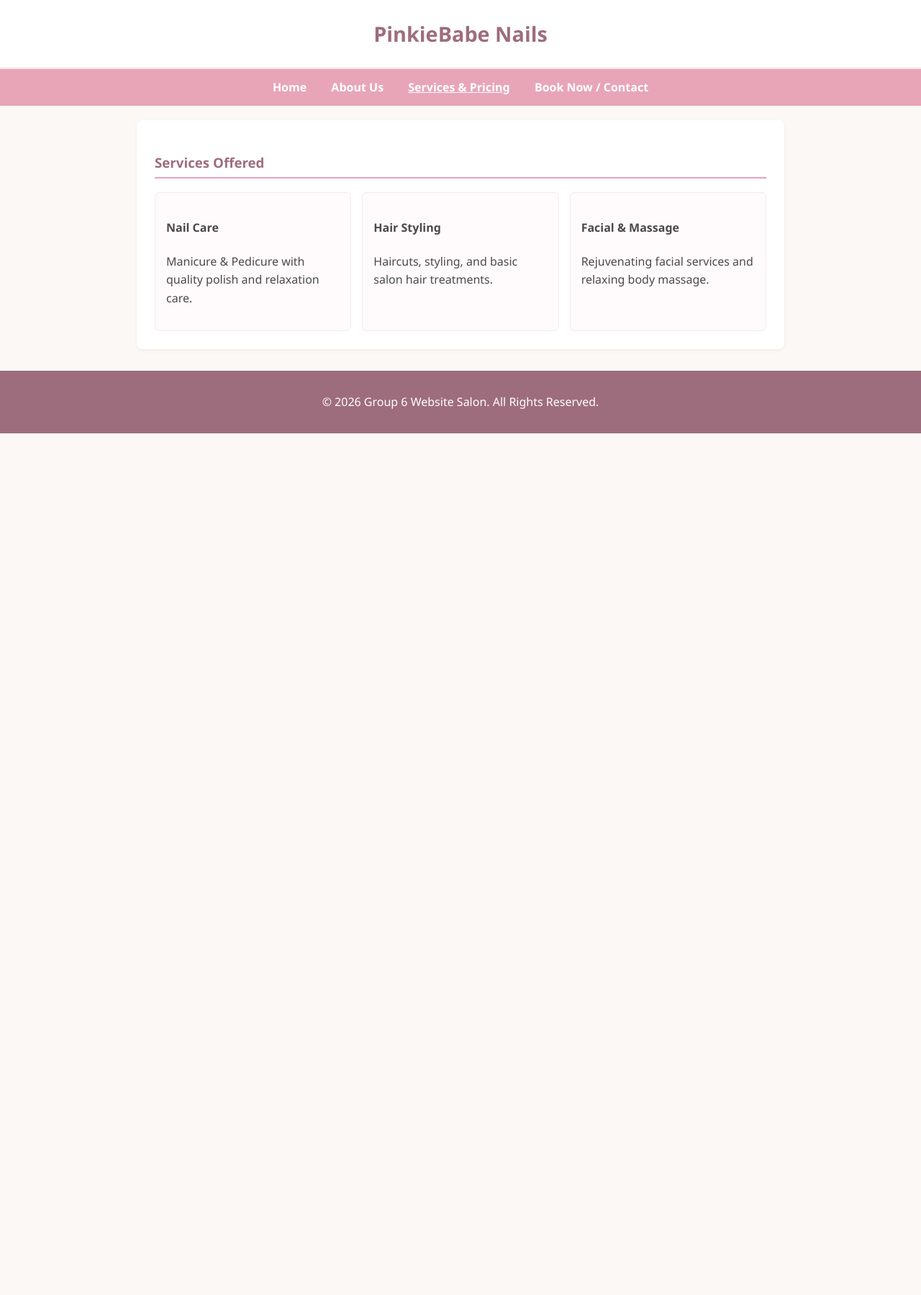
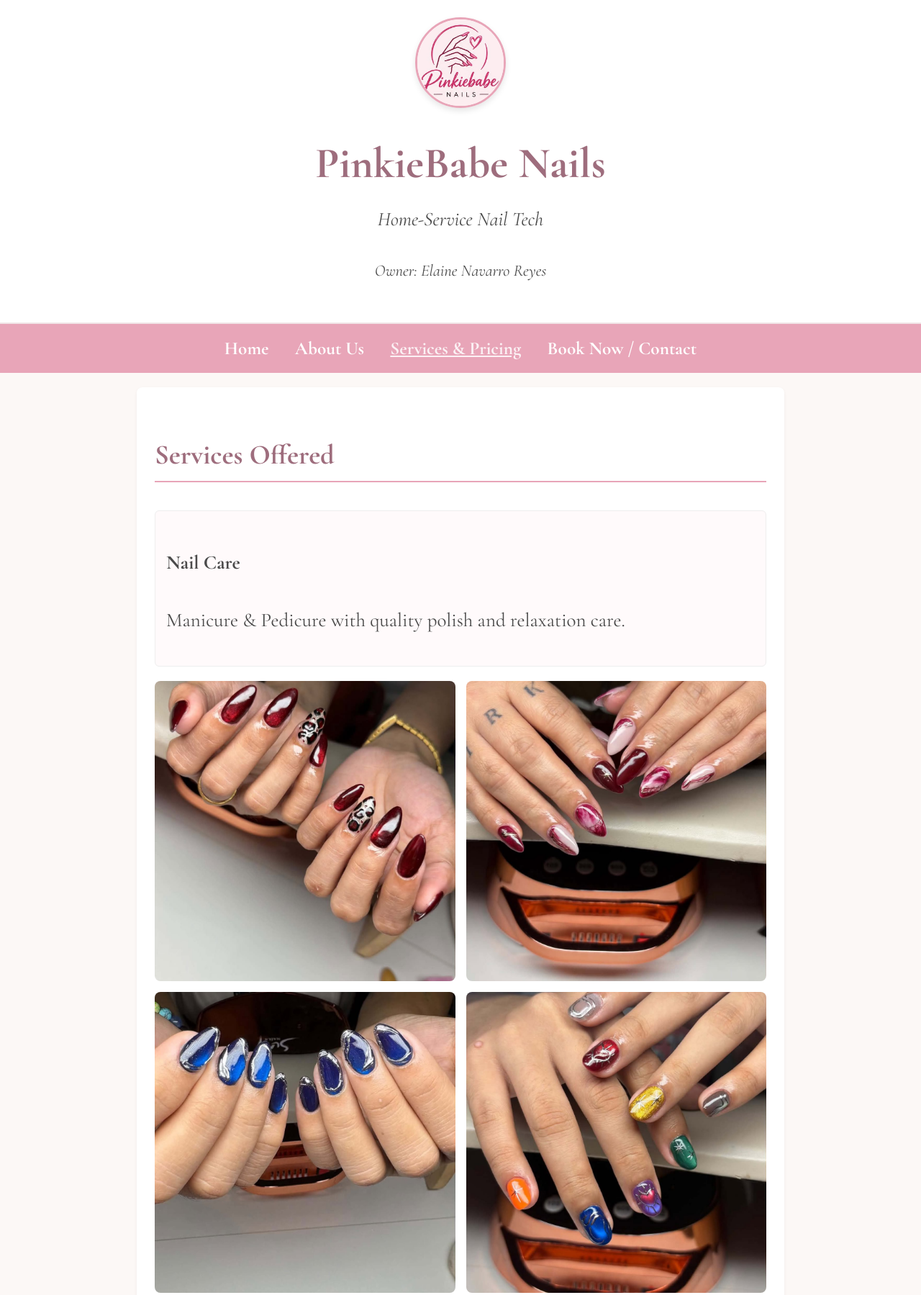
Before and after one commit to EJ2KDJ/nail-salon-dynamic, a plain HTML site: page Thirdyix Nail salon/services.html in a window 1280 px wide. Shown: the top 1799 px of the page at 72% size. Before the commit the page ends 800 px from the top, so only its background shows below. Drawn offline with nearby package versions, Linux system fonts and the light colour scheme.

Commit message:
design changes test
Keeping these on this branch for now as reference as I fix the main branch of this website

```diff
--- a/Thirdyix Nail salon/services.html
+++ b/Thirdyix Nail salon/services.html
@@ -4,31 +4,65 @@
     <meta charset="utf-8" />
     <title>Services & Pricing - PinkieBabe Nails</title>
     <meta name="viewport" content="width=device-width, initial-scale=1" />
+    <link rel="preconnect" href="https://fonts.googleapis.com">
+<link rel="preconnect" href="https://fonts.gstatic.com" crossorigin>
+<link href="https://fonts.googleapis.com/css2?family=Cormorant+Garamond:ital,wght@0,300..700;1,300..700&display=swap" rel="stylesheet">
     <style>
         :root {
             --primary-color: #e8a5b8;
             --secondary-color: #fcf8f6;
             --text-color: #4a4a4a;
             --accent-color: #9e6d7d;
-            --font-family: 'Segoe UI', Tahoma, Geneva, Verdana, sans-serif;
+            --font-family: 'Cormorant Garamond', serif;
         }
-        body { font-family: var(--font-family); margin: 0; padding: 0; background-color: var(--secondary-color); color: var(--text-color); line-height: 1.6; }
+        body { font-family: var(--font-family); font-size: 1.6875rem; margin: 0; padding: 0; background-color: var(--secondary-color); color: var(--text-color); line-height: 1.6; }
         header { background-color: #ffffff; text-align: center; padding: 1.5rem 1rem; border-bottom: 2px solid #f0e4e6; }
-        header h1 { margin: 0; color: var(--accent-color); font-size: 1.8rem; }
+        header h1 { margin: 0; color: var(--accent-color); font-size: clamp(3rem, 7.5vw, 3.75rem); }
+        header p { margin-top: 0.5rem; font-style: italic;}
         nav { background-color: var(--primary-color); text-align: center; padding: 0.8rem; }
-        nav a { color: white; text-decoration: none; margin: 0 15px; font-weight: bold; }
+        nav a { color: white; text-decoration: none; margin: 0 15px; font-weight: bold; font-size: 1.575rem; }
         nav a.active { text-decoration: underline; }
         .container { max-width: 900px; margin: 20px auto; padding: 0 20px; }
         section { background: #ffffff; margin-bottom: 20px; padding: 25px; border-radius: 8px; box-shadow: 0 2px 5px rgba(0,0,0,0.05); }
-        h3 { color: var(--accent-color); border-bottom: 2px solid var(--primary-color); padding-bottom: 5px; }
+        h3 { color: var(--accent-color); border-bottom: 2px solid var(--primary-color); padding-bottom: 5px; font-size: 2.4rem; }
         .service-list { display: grid; grid-template-columns: repeat(auto-fit, minmax(250px, 1fr)); gap: 15px; }
         .service-card { border: 1px solid #eee; padding: 15px; border-radius: 6px; background-color: #fffafb; }
         footer { text-align: center; padding: 15px; background-color: var(--accent-color); color: white; margin-top: 30px; }
+        nav a:hover, nav a.active {
+            opacity: 0.85;
+        }
+
+        .img-containers {
+            display: grid;
+            grid-template-columns: repeat(2, minmax(0, 1fr));
+            gap: 15px;
+            margin-top: 20px;
+        }
+        .img-containers img {
+            border-radius: 8px;
+            display: block;
+            width: 100%;
+            aspect-ratio: 1;
+            object-fit: cover;
+        }
+
+        .logo-img {
+            width: 120px;
+            height: 120px;
+            object-fit: cover;
+            border-radius: 50%;
+            border: 3px solid var(--primary-color);
+            margin-bottom: 1rem;
+            box-shadow: 0 4px 8px rgba(0,0,0,0.1);
+        }
     </style>
 </head>
 <body>
     <header>
+        <img src="Logo Nail salon.jpg" alt="PinkieBabe Nails Logo" class="logo-img" />
         <h1>PinkieBabe Nails</h1>
+        <p>Home-Service Nail Tech</p>
+        <p><small>Owner: Elaine Navarro Reyes</small></p>
     </header>
     <nav>
         <a href="index.html">Home</a>
@@ -44,14 +78,13 @@
                     <h4>Nail Care</h4>
                     <p>Manicure & Pedicure with quality polish and relaxation care.</p>
                 </div>
-                <div class="service-card">
-                    <h4>Hair Styling</h4>
-                    <p>Haircuts, styling, and basic salon hair treatments.</p>
-                </div>
-                <div class="service-card">
-                    <h4>Facial & Massage</h4>
-                    <p>Rejuvenating facial services and relaxing body massage.</p>
-                </div>
+            </div>
+
+            <div class="img-containers">
+                <img src="/Thirdyix Nail salon/nails1.jpg" alt="">
+                <img src="/Thirdyix Nail salon/nails2.jpg" alt="">
+                <img src="/Thirdyix Nail salon/nails3.jpg" alt="">
+                <img src="/Thirdyix Nail salon/nails4.jpg" alt="">
             </div>
         </section>
     </div>
--- a/frontend/info.css
+++ b/frontend/info.css
@@ -3,7 +3,7 @@
     --secondary-color: #fcf8f6;
     --text-color: #4a4a4a;
     --accent-color: #9e6d7d;
-    --font-family: 'Segoe UI', Tahoma, Geneva, Verdana, sans-serif;
+    --font-family: 'Cormorant Garamond', serif;
 }
 
 body {
```
Also changed, not shown: Thirdyix Nail salon/about.html (+34 -5 lines), Thirdyix Nail salon/contact.html (+25 -25 lines), Thirdyix Nail salon/index.html (+9 -4 lines), Thirdyix Nail salon/meetowner.jpg (added), Thirdyix Nail salon/nails1.jpg (added), Thirdyix Nail salon/nails2.jpg (added), Thirdyix Nail salon/nails3.jpg (added), Thirdyix Nail salon/nails4.jpg (added).
